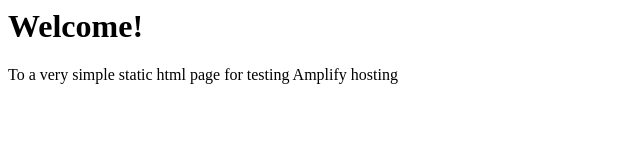
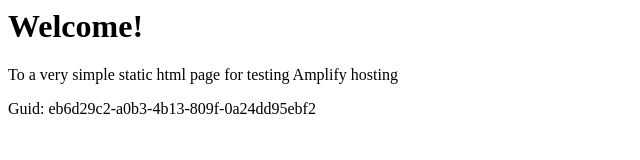
Before and after one commit to aws-aemilia-yul/Github-PR-Commit-Integration-Test-DoNotTouch-Gith-OKSLNVO2-v1-preprod-ca-central-1, a website: page src/index.html in a window 1280 px wide. Shown: the whole page, without its empty margins (0-640 px from the left). Drawn offline with Linux system fonts and the light colour scheme.

Commit message:
commit from integ tests

```diff
--- a/src/index.html
+++ b/src/index.html
@@ -1,3 +1,5 @@
+
+
 <html lang="en">
 
 <head>
@@ -10,6 +12,6 @@
 <body>
     <h1>Welcome!</h1>
     <p>To a very simple static html page for testing Amplify hosting</p>
-</body>
+    <p>Guid: eb6d29c2-a0b3-4b13-809f-0a24dd95ebf2</p></body>
 
 </html>
```
